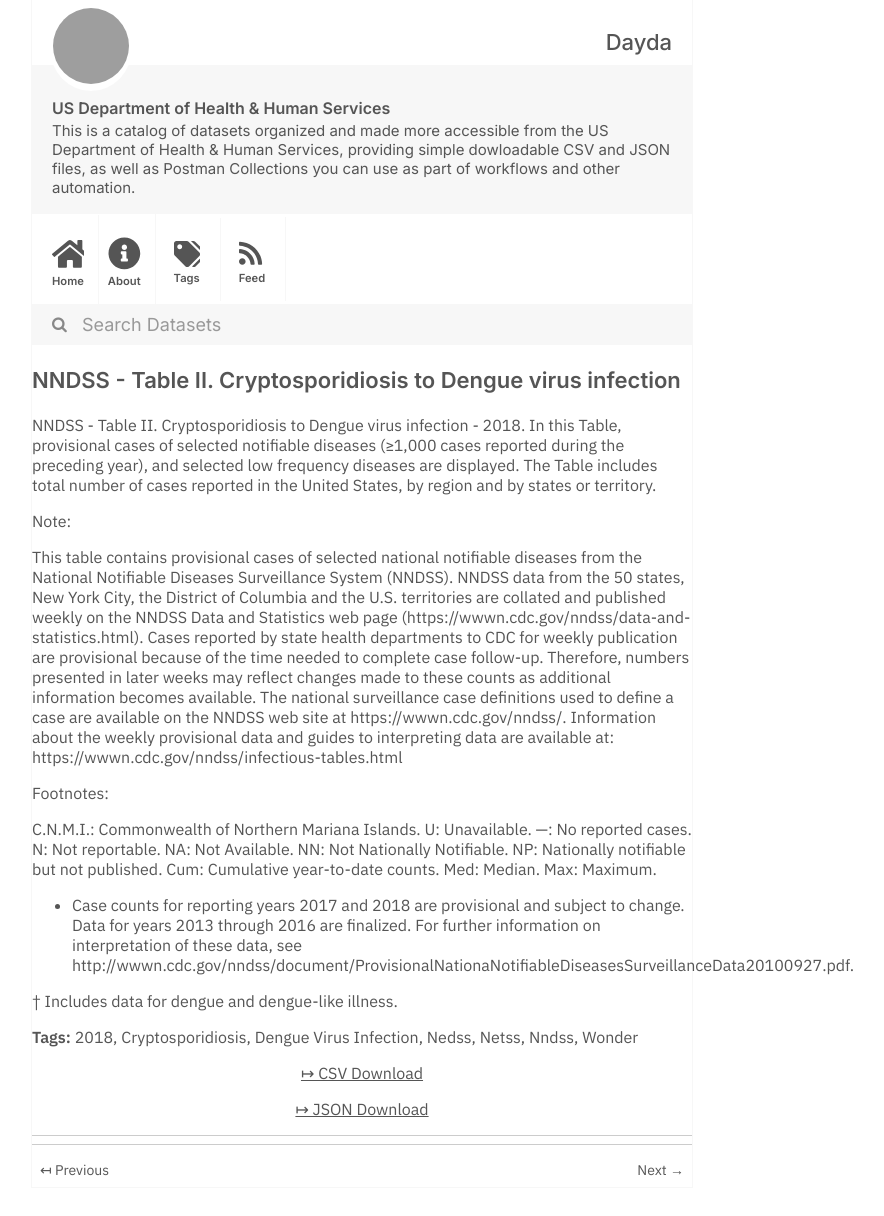
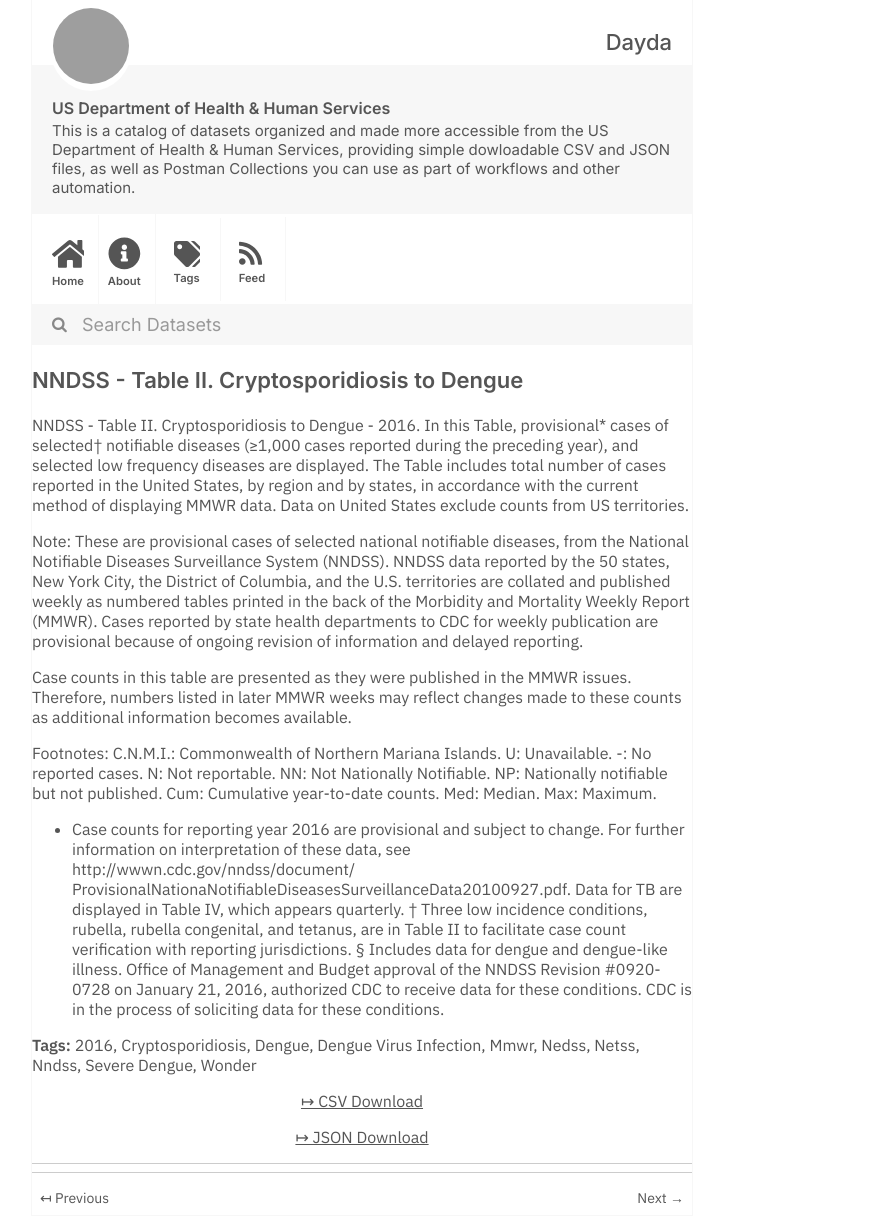
Before and after one commit to dayda-entities/us-department-of-health-and-human-services, a Jekyll site: the page built from _posts/2020-11-10-nndss-table-ii-cryptosporidios.md, in a window 1280 px wide. Shown: the whole page, without its empty margins (278-1162 px from the left). Built offline with Jekyll 4.4.1, drawn with Linux system fonts in a browser that asks for light colours; before the commit the page ends 1188 px from its top, so only the background shows below that; grey boxes are pictures that could not be loaded.

Commit message:
Publish Data

```diff
--- a/_posts/2020-11-10-nndss-table-ii-cryptosporidios.md
+++ b/_posts/2020-11-10-nndss-table-ii-cryptosporidios.md
@@ -1,34 +1,37 @@
 ---
-title: NNDSS - Table II. Cryptosporidiosis to Dengue virus infection
-created: '2020-11-10T16:18:28.332054'
-modified: '2021-04-25T14:58:46.559327'
+title: NNDSS - Table II. Cryptosporidiosis to Dengue
+created: '2020-11-10T16:18:34.411198'
+modified: '2021-04-25T14:53:00.890799'
 state: active
 type: dataset
 tags:
-  - '2018'
+  - '2016'
   - Cryptosporidiosis
+  - Dengue
   - Dengue Virus Infection
+  - Mmwr
   - Nedss
   - Netss
   - Nndss
+  - Severe Dengue
   - Wonder
 groups: []
-csv_url: 'https://data.cdc.gov/api/views/fhc9-h3em/rows.csv?accessType=DOWNLOAD'
-json_url: 'https://data.cdc.gov/api/views/fhc9-h3em/rows.json?accessType=DOWNLOAD'
+csv_url: 'https://data.cdc.gov/api/views/kikd-77zw/rows.csv?accessType=DOWNLOAD'
+json_url: 'https://data.cdc.gov/api/views/kikd-77zw/rows.json?accessType=DOWNLOAD'
 layout: post
 
 ---
-NNDSS - Table II. Cryptosporidiosis to Dengue virus infection - 2018. In this Table, provisional cases of selected notifiable diseases (≥1,000 cases reported during the preceding year), and selected low frequency diseases are displayed. The Table includes total number of cases reported in the United States, by region and by states or territory.
+NNDSS - Table II. Cryptosporidiosis to Dengue - 2016.  In this Table, provisional* cases of selected† notifiable diseases (≥1,000 cases reported during the preceding year), and selected low frequency diseases are displayed. The Table includes total number of cases reported in the United States, by region and by states, in accordance with the current method of displaying MMWR data.  Data on United States exclude counts from US territories.
 
 Note:
+These are provisional cases of selected national notifiable diseases, from the National Notifiable Diseases Surveillance System (NNDSS). NNDSS data reported by the 50 states, New York City, the District of Columbia, and the U.S. territories are collated and published weekly as numbered tables printed in the back of the Morbidity and Mortality Weekly Report (MMWR). Cases reported by state health departments to CDC for weekly publication are provisional because of ongoing revision of information and delayed reporting.
 
-This table contains provisional cases of selected national notifiable diseases from the National Notifiable Diseases Surveillance System (NNDSS). NNDSS data from the 50 states, New York City, the District of Columbia and the U.S. territories are collated and published weekly on the NNDSS Data and Statistics web page (https://wwwn.cdc.gov/nndss/data-and-statistics.html). Cases reported by state health departments to CDC for weekly publication are provisional because of the time needed to complete case follow-up.  Therefore, numbers presented in later weeks may reflect changes made to these counts as additional information becomes available. The national surveillance case definitions used to define a case are available on the NNDSS web site at https://wwwn.cdc.gov/nndss/. Information about the weekly provisional data and guides to interpreting data are available at: https://wwwn.cdc.gov/nndss/infectious-tables.html
+Case counts in this table are presented as they were published in the MMWR issues. Therefore, numbers listed in later MMWR weeks may reflect changes made to these counts as additional information becomes available.
 
 Footnotes:
+C.N.M.I.: Commonwealth of Northern Mariana Islands.
+U: Unavailable.    -: No reported cases.    N: Not reportable.    NN: Not Nationally Notifiable.    NP:  Nationally notifiable but not published.  Cum: Cumulative year-to-date counts.    Med: Median.    Max: Maximum.
 
-C.N.M.I.: Commonwealth of Northern Mariana Islands.
-U: Unavailable. —: No reported cases. N: Not reportable. NA:  Not Available.  NN: Not Nationally Notifiable. NP: Nationally notifiable but not published. Cum: Cumulative year-to-date counts. Med: Median. Max: Maximum.
-
-* Case counts for reporting years 2017 and 2018 are provisional and subject to change. Data for years 2013 through 2016 are finalized. For further information on interpretation of these data, see http://wwwn.cdc.gov/nndss/document/ProvisionalNationaNotifiableDiseasesSurveillanceData20100927.pdf.
-
-† Includes data for dengue and dengue-like illness.
+* Case counts for reporting year 2016 are provisional and subject to change. For further information on interpretation of these data, see http://wwwn.cdc.gov/nndss/document/ ProvisionalNationaNotifiableDiseasesSurveillanceData20100927.pdf.   Data for TB are displayed in Table IV, which appears quarterly.
+† Three low incidence conditions, rubella, rubella congenital, and tetanus, are in Table II to facilitate case count verification with reporting jurisdictions.
+§ Includes data for dengue and dengue-like illness. Office of Management and Budget approval of the NNDSS Revision #0920-0728 on January 21, 2016, authorized CDC to receive data for these conditions. CDC is in the process of soliciting data for these conditions.
```
